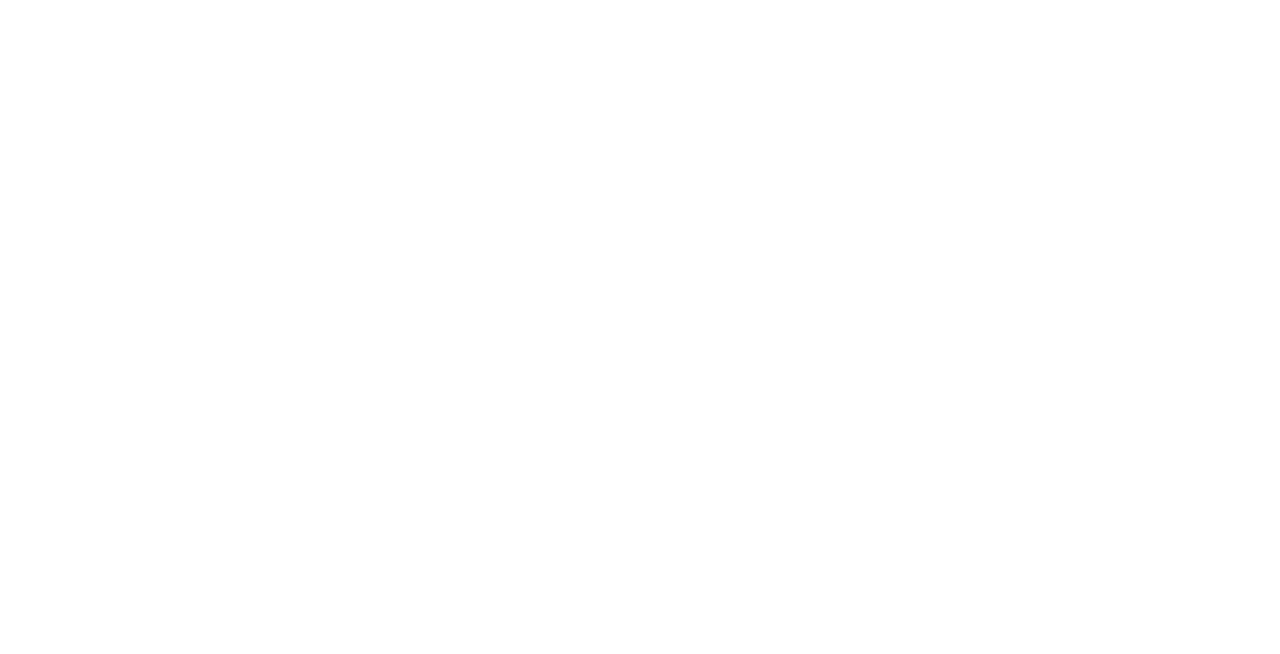
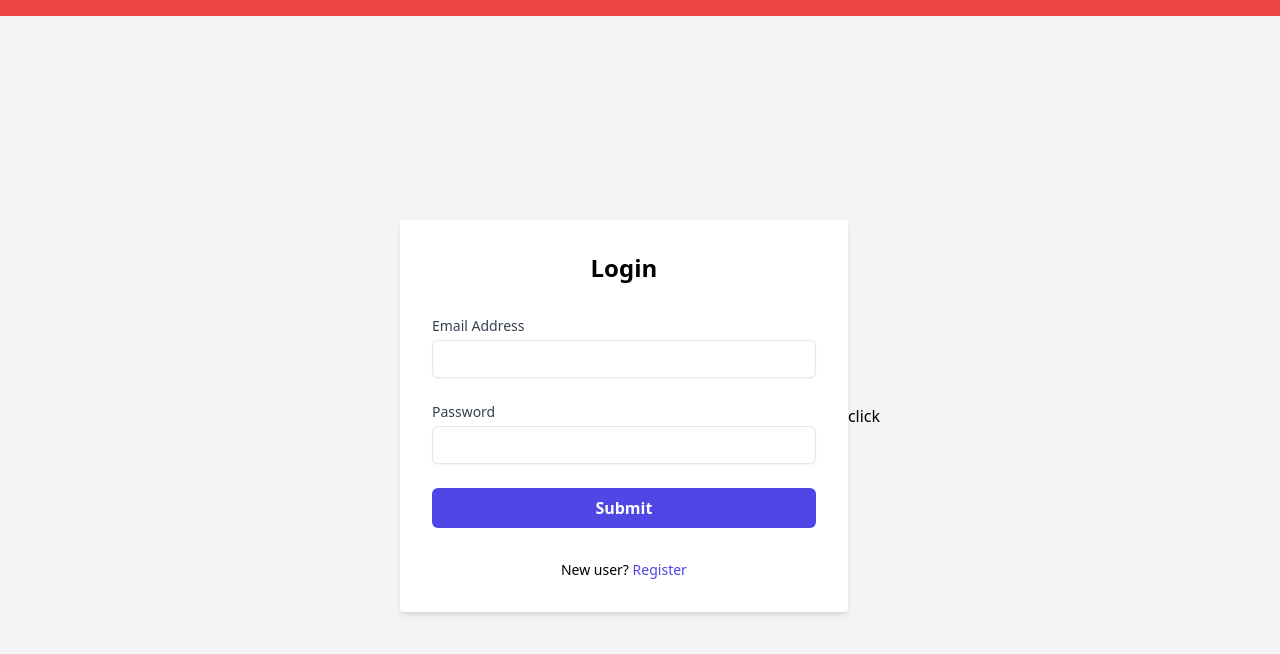
Before and after one commit to SFarazH/application-tracker, a React (Create React App) app: page / in a window 1280 px wide. Before the commit this address had no page. Shown: the top 654 px of the page. Built offline with nearby package versions, Linux system fonts and the light colour scheme; no server answers.

Commit message:
add protected route + handling

```diff
--- a/package.json
+++ b/package.json
@@ -10,6 +10,7 @@
     "js-cookie": "^3.0.5",
     "react": "^18.3.1",
     "react-dom": "^18.3.1",
+    "react-icons": "^5.2.1",
     "react-router-dom": "^6.23.1",
     "react-scripts": "5.0.1",
     "web-vitals": "^2.1.4"
--- a/src/App.jsx
+++ b/src/App.jsx
@@ -1,20 +1,31 @@
-import Register from "./pages/Register";
-import { AuthProvider } from "./components/AuthContext";
-import { Route, Routes, BrowserRouter } from "react-router-dom";
-import Login from "./pages/Login";
+import React from 'react';
+import { Route, Routes, BrowserRouter } from 'react-router-dom';
+import Register from './pages/Register';
+import Login from './pages/Login';
+import Navbar from './components/Navbar';
+import Dashboard from './pages/Dashboard';
+import ProtectedRoute from './components/ProtectedRoute';
+import { AuthProvider } from './components/AuthContext';
 
 function App() {
   return (
-    <>
     <AuthProvider>
       <BrowserRouter>
+        <Navbar />
         <Routes>
           <Route path="/register" element={<Register />} />
-            <Route path="/login" element={<Login />} />
+          <Route path="/" element={<Login />} />
+          <Route
+            path="/dashboard"
+            element={
+              <ProtectedRoute>
+                <Dashboard />
+              </ProtectedRoute>
+            }
+          />
         </Routes>
       </BrowserRouter>
     </AuthProvider>
-    </>
   );
 }
 
--- a/src/components/AuthContext.js
+++ b/src/components/AuthContext.js
@@ -1,4 +1,5 @@
 import React, { useState, useEffect, useContext, createContext } from "react";
+import axios from "axios";
 
 const AuthContext = createContext();
 
@@ -6,19 +7,37 @@ export function useAuth() {
   return useContext(AuthContext);
 }
 
-export function AuthProvider(props) {
+export function AuthProvider({ children }) {
   const [authUser, setAuthUser] = useState(null);
-  const [isLoggedIn, setIsLoggedIn] = useState(false);
+  const [isLoading, setIsLoading] = useState(true);
+
+  useEffect(() => {
+    const verifyUser = async () => {
+      try {
+        const response = await axios.get("http://localhost:4000/auth/verify", {
+          withCredentials: true,
+        });
+        console.log("verifyUser - response:", response.data);
+        setAuthUser(response.data);
+      } catch (error) {
+        console.error("verifyUser - error:", error);
+        setAuthUser(null);
+      } finally {
+        setIsLoading(false);
+      }
+    };
+    verifyUser();
+  }, []);
 
   const value = {
     authUser,
     setAuthUser,
-    isLoggedIn,
-    setIsLoggedIn,
+    isLoading,
   };
 
-  //   return <AuthProvider value={value}>{props.children}</AuthProvider>;
   return (
-    <AuthContext.Provider value={value}>{props.children}</AuthContext.Provider>
+    <AuthContext.Provider value={value}>
+      {!isLoading && children}
+    </AuthContext.Provider>
   );
 }
--- /dev/null
+++ b/src/components/Navbar.jsx
@@ -0,0 +1,15 @@
+import React from "react";
+// import img from "./consequences.png";
+
+const Navbar = () => {
+  return (
+    <div className="sticky top-0 bg-red-500 p-2">
+      {/* <img src={img} alt="" width={60} /> */}
+      <div className="hidden md:flex">
+
+      </div>
+    </div>
+  );
+};
+
+export default Navbar;
--- /dev/null
+++ b/src/components/ProtectedRoute.jsx
@@ -0,0 +1,21 @@
+import React from "react";
+import { Navigate } from "react-router-dom";
+import { useAuth } from "./AuthContext";
+
+const ProtectedRoute = ({ children }) => {
+  const { authUser, isLoading } = useAuth();
+//   console.log("ProtectedRoute - isLoading:", isLoading);
+//   console.log("ProtectedRoute - authUser:", authUser);
+
+  if (isLoading) {
+    return <div>Loading...</div>;
+  }
+
+  if (!authUser) {
+    return <Navigate to="/" />;
+  }
+
+  return children;
+};
+
+export default ProtectedRoute;
--- /dev/null
+++ b/src/pages/Dashboard.jsx
@@ -0,0 +1,9 @@
+import React from "react";
+import { useAuth } from "../components/AuthContext";
+
+const Dashboard = () => {
+  const { authUser, isLoading } = useAuth();
+  return <div>{authUser.name}</div>;
+};
+
+export default Dashboard;
--- a/src/pages/Login.jsx
+++ b/src/pages/Login.jsx
@@ -1,35 +1,43 @@
 import { React, useState, useSyncExternalStore } from "react";
 import { useAuth } from "../components/AuthContext";
-import { Link } from "react-router-dom";
+import { Link, useNavigate } from "react-router-dom";
 import axios from "axios";
 
 const Login = () => {
+  const navigate = useNavigate();
   const [email, setEmail] = useState("");
   const [password, setPassword] = useState("");
   const [errorMsg, setErrorMsg] = useState(null);
   const [success, setSuccess] = useState(false);
   const [error, setError] = useState(false);
-  const { authUser, isLoggedIn, setIsLoggedIn, setAuthUser } = useAuth();
+  const { setAuthUser } = useAuth();
+
   const handleSubmit = (e) => {
     e.preventDefault();
     const config = {
       url: "http://localhost:4000/auth/login",
       method: "post",
+      headers: {
+        "Content-Type": "application/json",
+      },
       data: {
         email,
         password,
       },
+      withCredentials: true,
     };
     axios(config)
       .then((res) => {
+        setError(false);
         setSuccess(true);
-        setError(false);
+        setTimeout(() => {
+          navigate("/dashboard");
+        }, 2000);
       })
       .catch((e) => {
         setError(true);
         setSuccess(false);
         setErrorMsg(e.response.data.message);
-        console.log(e);
       });
   };
 
@@ -86,6 +94,7 @@ const Login = () => {
               Successfully Logged In!{" "}
             </p>
           )}
+          {/* {isLoggedIn && <p>{authUser.name}</p>} */}
         </form>
         <div className="text-center">
           <p className="text-sm">
@@ -98,6 +107,20 @@ const Login = () => {
           </p>
         </div>
       </div>
+      <button
+        onClick={() => {
+          const config = {
+            url: "http://localhost:4000/auth/verify",
+            method: "get",
+            withCredentials: true,
+          };
+          axios(config)
+            .then((res) => console.log(res.data))
+            .catch((e) => console.error(e));
+        }}
+      >
+        click
+      </button>
     </div>
   );
 };
--- a/src/pages/Register.jsx
+++ b/src/pages/Register.jsx
@@ -29,7 +29,7 @@ const Register = () => {
         setSuccess(true);
         setError(false);
         setTimeout(() => {
-          navigate("/login");
+          navigate("/");
         }, 5000);
       })
       .catch((e) => {
```
Also changed, not shown: 1 other file (tests, documents, lock files or other folders). Lines whose indentation alone changed are shown as unchanged.
